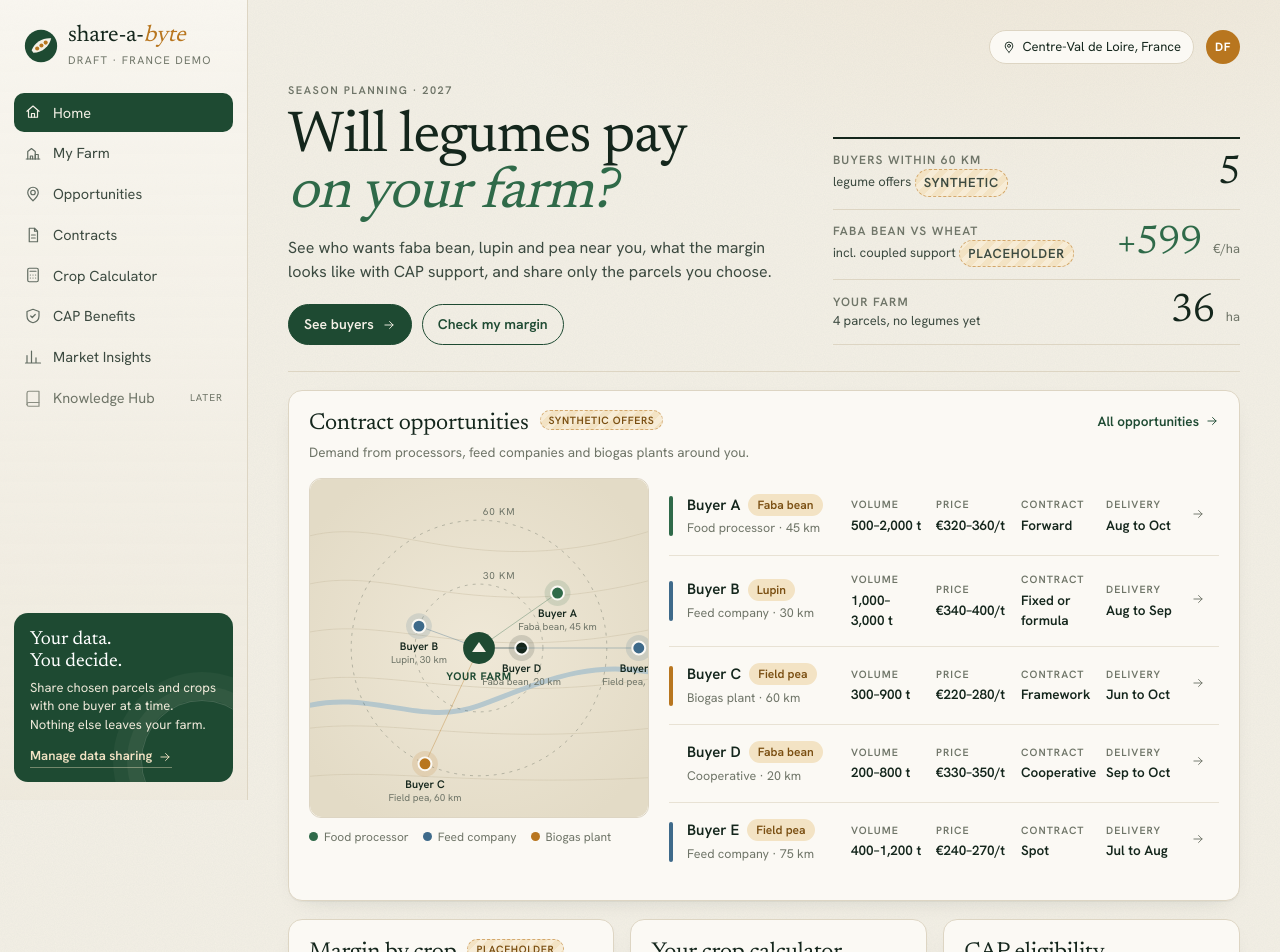
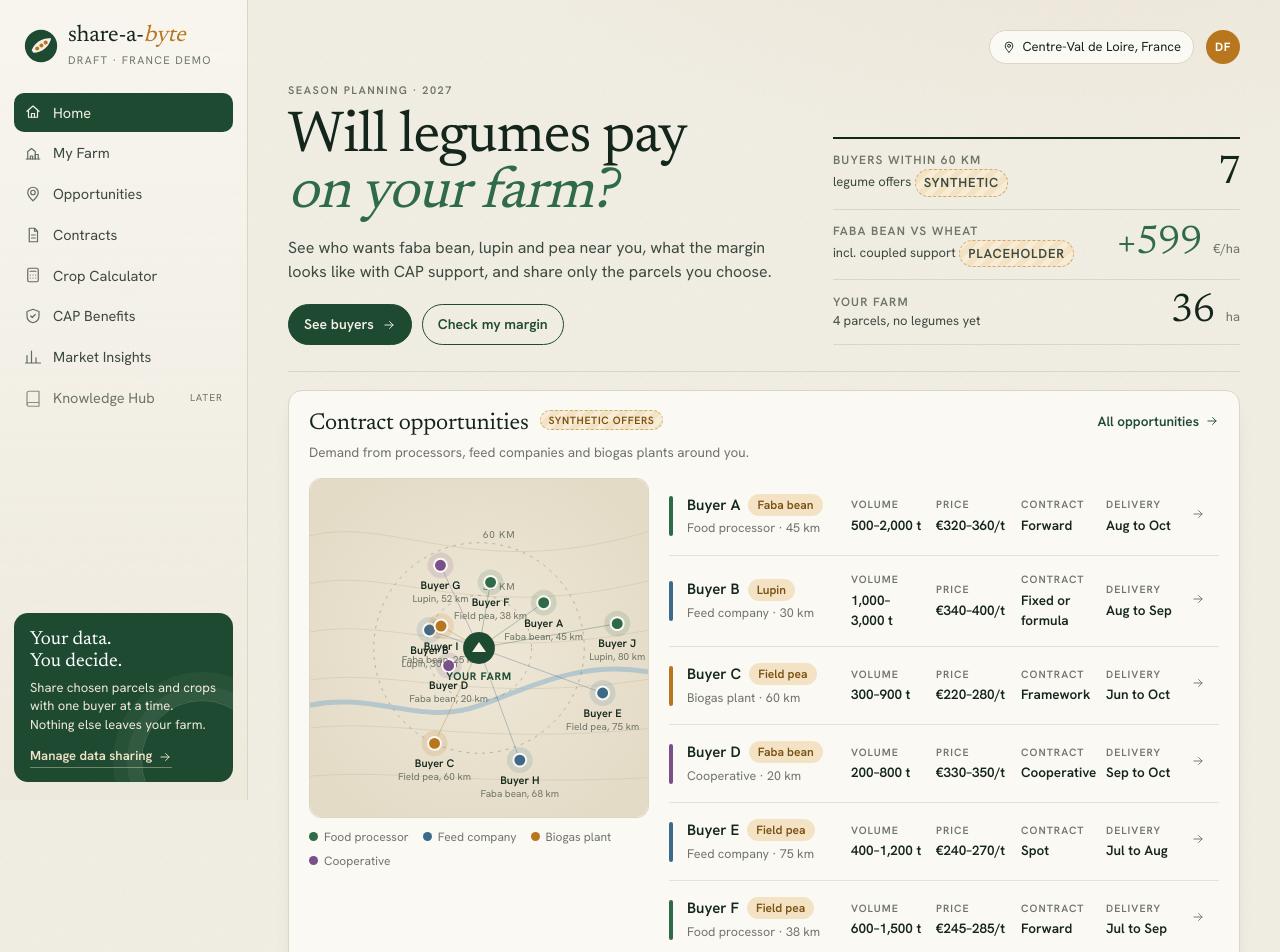
Before and after one commit to st3fansrb/Share-a-Bean, a Next.js app: page / in a window 1280 px wide. Shown: the top 952 px of the page. Built offline with nearby package versions, Linux system fonts and the light colour scheme.

Commit message:
Add 5 more synthetic buyers (10 total) with map positions
Co-Authored-By: Claude Sonnet 5.5 <noreply@anthropic.com>
Claude-Session: https://claude.ai/code/session_01PQa3jTXHwDoWpjc4WEyYiE

```diff
--- a/app/page.tsx
+++ b/app/page.tsx
@@ -42,7 +42,7 @@ export default function Home() {
           </div>
         </div>
         <dl className="ledger">
-          <div><dt>Buyers within 60 km</dt><dd>{offerData.length}</dd><span>legume offers <Synthetic /></span></div>
+          <div><dt>Buyers within 60 km</dt><dd>{offerData.filter((o) => o.distanceKm <= 60).length}</dd><span>legume offers <Synthetic /></span></div>
           <div><dt>Faba bean vs wheat</dt><dd className="pos">+{eur(gap)} <small>€/ha</small></dd><span>incl. coupled support <Synthetic>placeholder</Synthetic></span></div>
           <div><dt>Your farm</dt><dd>{area} <small>ha</small></dd><span>{farmData.parcels.length} parcels, no legumes yet</span></div>
         </dl>
--- a/components/BuyerMap.tsx
+++ b/components/BuyerMap.tsx
@@ -1,12 +1,13 @@
 import { offerData, cropLabel } from "@/lib/data";
 
 // Schematic map, not geography: the farm in the centre, buyers placed by their distance.
-const RADIUS_KM = 70;
-const ANGLE: Record<string, number> = { o1: -35, o2: 200, o3: 115 };
+const RADIUS_KM = 85;
+const ANGLE: Record<string, number> = { o1: -35, o2: 200, o3: 115, o4: 150, o5: 20, o6: -80, o7: 245, o8: 70, o9: -150, o10: -10 };
 export const TYPE_COLOR: Record<string, string> = {
   "Food processor": "#2f6a49",
   "Feed company": "#3e6a8a",
   "Biogas plant": "#b8761f",
+  "Cooperative": "#7a4f8a",
 };
 
 export function BuyerMap() {
--- a/data/offers.json
+++ b/data/offers.json
@@ -1,5 +1,5 @@
 {
-  "_note": "Synthetic buyer offers, modelled on spot, forward and cooperative contracts. Not real buyers.",
+  "_note": "Synthetic buyer offers, generated for the demo (not copied from the hackathon dataset, not real buyers). Modelled on spot, forward and cooperative contracts. The buyer role comes later.",
   "offers": [
     {
       "id": "o1",
@@ -85,6 +85,91 @@
       "contract": "Spot",
       "delivery": "Jul to Aug",
       "distanceKm": 75
+    },
+    {
+      "id": "o6",
+      "buyer": "Buyer F",
+      "type": "Food processor",
+      "crop": "pea",
+      "volumeT": [
+        600,
+        1500
+      ],
+      "priceEurT": [
+        245,
+        285
+      ],
+      "contract": "Forward",
+      "delivery": "Jul to Sep",
+      "distanceKm": 38
+    },
+    {
+      "id": "o7",
+      "buyer": "Buyer G",
+      "type": "Cooperative",
+      "crop": "lupin",
+      "volumeT": [
+        150,
+        600
+      ],
+      "priceEurT": [
+        350,
+        390
+      ],
+      "contract": "Cooperative",
+      "delivery": "Aug to Oct",
+      "distanceKm": 52
+    },
+    {
+      "id": "o8",
+      "buyer": "Buyer H",
+      "type": "Feed company",
+      "crop": "faba",
+      "volumeT": [
+        800,
+        2500
+      ],
+      "priceEurT": [
+        315,
+        345
+      ],
+      "contract": "Fixed or formula",
+      "delivery": "Aug to Nov",
+      "distanceKm": 68
+    },
+    {
+      "id": "o9",
+      "buyer": "Buyer I",
+      "type": "Biogas plant",
+      "crop": "faba",
+      "volumeT": [
+        250,
+        700
+      ],
+      "priceEurT": [
+        210,
+        250
+      ],
+      "contract": "Spot",
+      "delivery": "Jul to Aug",
+      "distanceKm": 25
+    },
+    {
+      "id": "o10",
+      "buyer": "Buyer J",
+      "type": "Food processor",
+      "crop": "lupin",
+      "volumeT": [
+        300,
+        1000
+      ],
+      "priceEurT": [
+        360,
+        410
+      ],
+      "contract": "Framework",
+      "delivery": "Aug to Oct",
+      "distanceKm": 80
     }
   ]
 }
```
